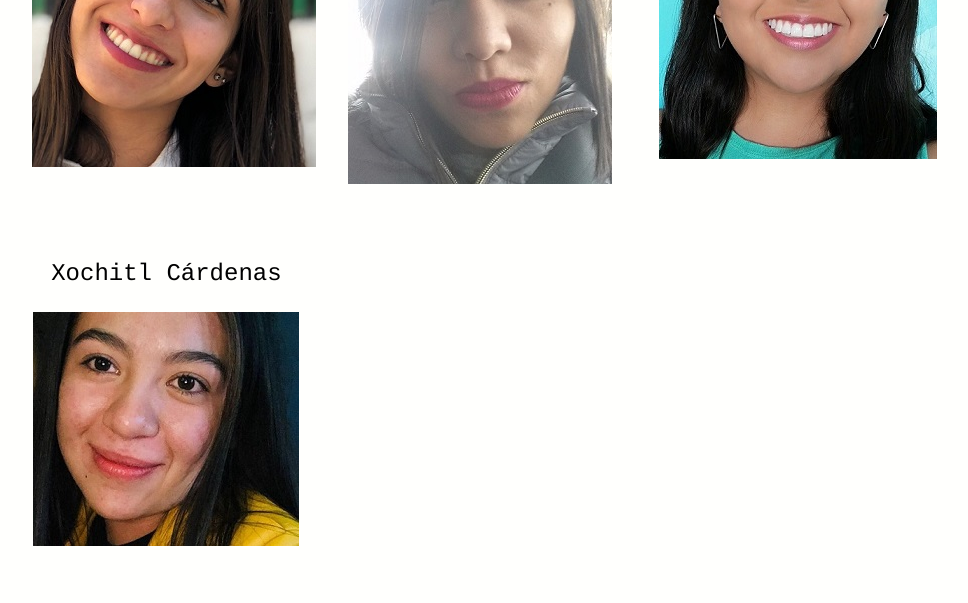
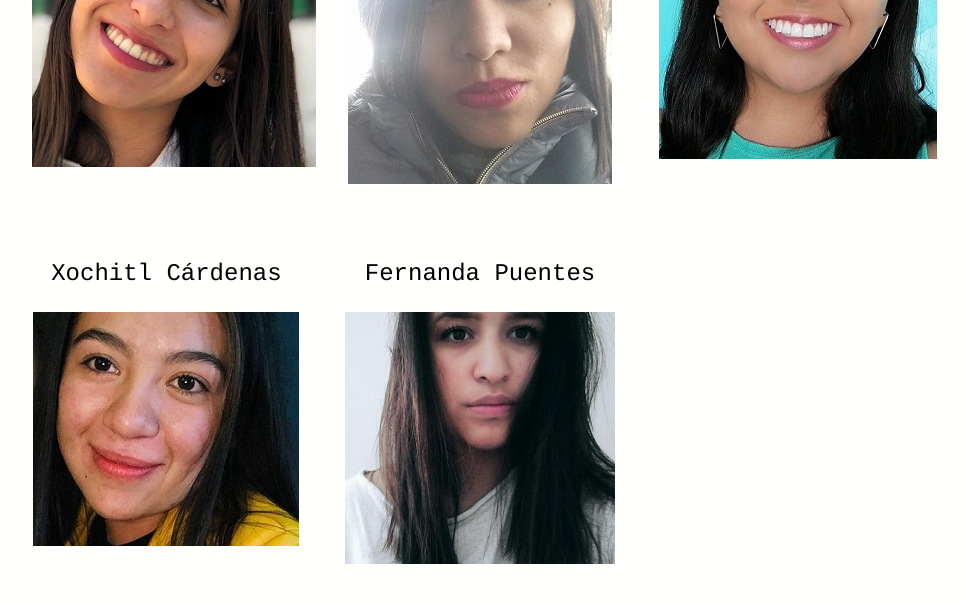
Before and after one commit to BouzasLab25/bouzaslab25.github.io, a Jekyll site: the page built from people/alumni.html, in a window 1280 px wide and 900 px high, scrolled down 1148 px. Shown: the top 603 px of the window, without its empty margins (160-1128 px from the left). Built offline with Jekyll 4.4.1, drawn with Linux system fonts in a browser that asks for light colours.

Commit message:
Update alumni.html

```diff
--- a/people/alumni.html
+++ b/people/alumni.html
@@ -34,3 +34,8 @@
 	     <p><a class='lu' href="/people/al_Xochitl.html">Xochitl Cárdenas</a></p>
 	      <a href="/people/al_Xochitl.html"><img class="displayed" src="/images/al_Xochitl.jpg" /></a>
   </div>
+
+<div class="center">
+	     <p><a class='lu' href="/people/al_Fernanda.html">Fernanda Puentes</a></p>
+	      <a href="/people/al_Fernanda.html"><img class="displayed" src="/images/al_Fernanda.jpg" /></a>
+  </div>
```
